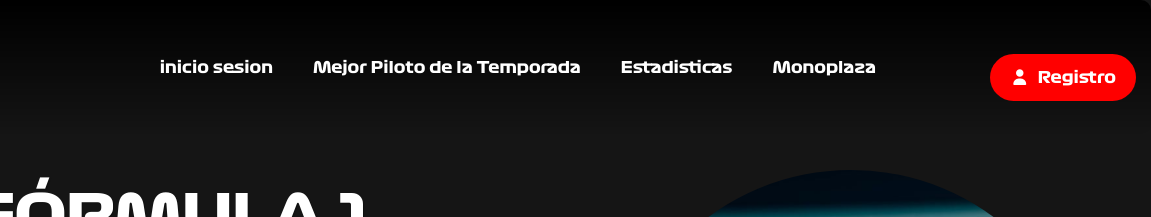
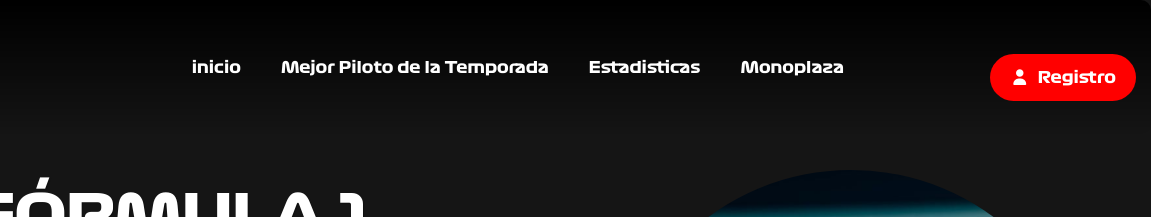
Before and after one commit to AdanSM/f1, a website: page index.html in a window 1280 px wide. Shown: the top 217 px of the page, 129-1280 px from the left. Drawn offline with Linux system fonts and the light colour scheme.

Commit message:
actializacion de aja

```diff
--- a/index.html
+++ b/index.html
@@ -20,7 +20,7 @@
 
       <nav>
         <ul>
-          <li> <a href="#">inicio sesion</a></li>
+          <li> <a href="#">inicio </a></li>
           <li> <a href="#mejor-piloto">Mejor Piloto de la Temporada</a></li>
           <li> <a href="#estadisticas">Estadisticas</a></li>
           <li> <a href="#monoplaza">Monoplaza</a></li>
```
